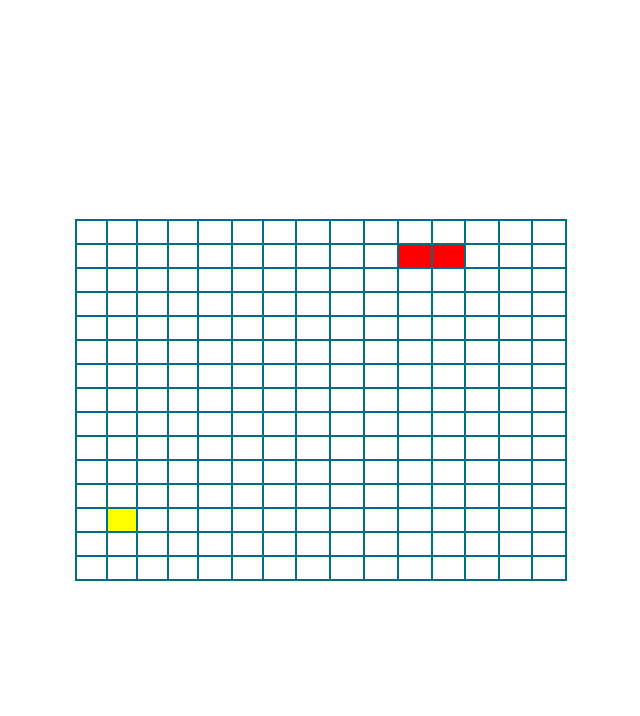
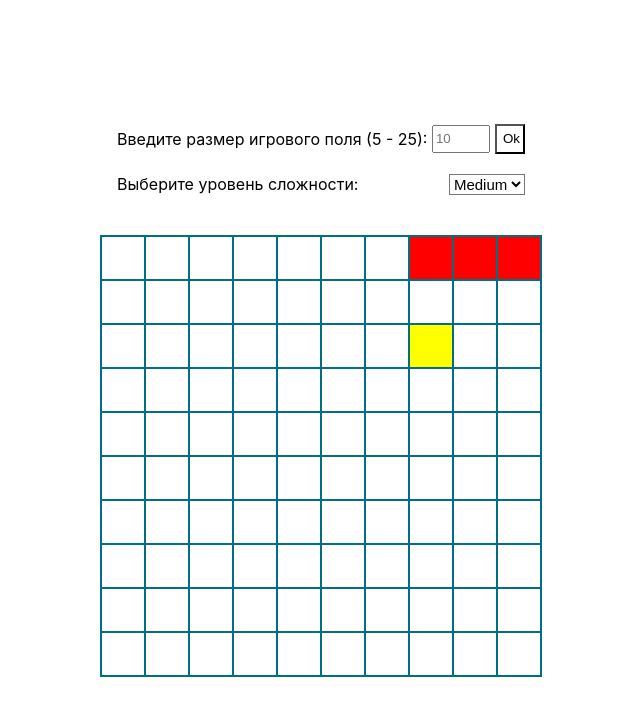
Before and after one commit to VortexRK/Snake, a React (Create React App) app: page / in a window 1280 px wide. Shown: the top 716 px of the page, without its empty margins (319-959 px from the left). Built offline with nearby package versions, Linux system fonts and the light colour scheme.

Commit message:
Add user interface (possibility to change the difficulty level and field size), resize field cells, fix reset function

```diff
--- a/src/Content/Congrats.jsx
+++ b/src/Content/Congrats.jsx
@@ -5,7 +5,7 @@ import styled from 'styled-components'
 const Congrats = props => {
   return (
     <div className={props.className}>
-      <Text>Congratulation!The snake length is {props.length}</Text>
+      <Text>Congratulation! The snake length is {props.length}</Text>
       <Text>Do you want try again?</Text>
       <ButtonWrapper>
         <Button onClick={props.reset}>Yes</Button>
--- a/src/Content/Snake.jsx
+++ b/src/Content/Snake.jsx
@@ -5,41 +5,28 @@ import Congrats from './Congrats'
 
 const Snake = props => {
   const ref = useRef(null)
-  const [snakeHeadPosition, setSnakeHeadPosition] = useState(17)
+  const [snakeHeadPosition, setSnakeHeadPosition] = useState(2)
+  const [inputState, setInputState] = useState('')
+  const [fieldSize, setFieldSize] = useState(10)
   const [isLose, setIsLose] = useState(false)
-  const [delay, setDelay] = useState(500)
+  const [difficulty, setDifficulty] = useState('Medium')
+  const [delay, setDelay] = useState(null)
   const [foodPosition, setFoodPosition] = useState(0)
-  const [snakePosition, setSnakePosition] = useState([16,17])
+  const [snakePosition, setSnakePosition] = useState([1,2])
   const direction = useRef('Right')
-  const fieldSize = useRef(15)
 
   useEffect(() => {
     let pos = 0
-    while (pos === 0 || snakePosition.includes(pos)) {
-      pos = Math.round(Math.random() * (fieldSize.current*fieldSize.current))
+    if (fieldSize * fieldSize === snakePosition.length) {
+      setIsLose(true)
+    } else {
+      while (pos === 0 || snakePosition.includes(pos)) {
+        pos = Math.round(Math.random() * (fieldSize * fieldSize))
+      }
+
+      setDelayBySnakeLength()
+      setFoodPosition(pos)
     }
-
-    switch(snakePosition.length) {
-      case 5:
-        setDelay(400)
-        break
-      case 10:
-        setDelay(300)
-        break
-      case 15:
-        setDelay(250)
-        break
-      case 20:
-        setDelay(200)
-        break
-      case 25:
-        setDelay(150)
-        break
-      case 30:
-        setDelay(100)
-        break
-    }
-    setFoodPosition(pos)
   }, [snakePosition.length])
 
   useEffect(() => {
@@ -54,7 +41,11 @@ const Snake = props => {
     if (snakePosition.slice(0, snakePosition.length - 1).includes(snakeHeadPosition)) {
       setIsLose(true)
     }
-  })
+  }, [snakePosition, snakeHeadPosition])
+
+  useEffect(() => {
+    reset()
+  }, [fieldSize, difficulty])
 
   useEffect(() => {
     window.addEventListener('keydown', keyDown)
@@ -66,7 +57,7 @@ const Snake = props => {
     if (e.code === 'ArrowUp') {
       if (direction.current === 'Down') return
       direction.current = 'Up'
-      move('ArrowUp')
+      move()
     }
 
     if (e.code === 'ArrowDown') {
@@ -89,51 +80,49 @@ const Snake = props => {
   }
 
   function move() {
-    let length = ref.current.children.length
-    const innerLength = ref.current.children[0].children.length
-    const horizontalLine = snakeHeadPosition / innerLength > Math.floor(snakeHeadPosition / innerLength) ? Math.floor(snakeHeadPosition / innerLength) : snakeHeadPosition / innerLength - 1
-    const verticalLine = getVerticalLinePosition(horizontalLine, length, snakeHeadPosition)
+    const horizontalLine = snakeHeadPosition / fieldSize > Math.floor(snakeHeadPosition / fieldSize) ? Math.floor(snakeHeadPosition / fieldSize) : snakeHeadPosition / fieldSize - 1
+    const verticalLine = getVerticalLinePosition(horizontalLine, fieldSize, snakeHeadPosition)
     const copySnakePosition = snakePosition.slice()
     switch (direction.current) {
       case 'Up': {
-        if (innerLength - (innerLength - (verticalLine + 1)) === copySnakePosition.at(-1)) {
-          if (copySnakePosition.at(-1) + (length * innerLength - length) === foodPosition) {
-            copySnakePosition.push(copySnakePosition.at(-1) + (length * innerLength - length))
+        if (fieldSize - (fieldSize - (verticalLine + 1)) === copySnakePosition.at(-1)) {
+          if (copySnakePosition.at(-1) + (fieldSize * fieldSize - fieldSize) === foodPosition) {
+            copySnakePosition.push(copySnakePosition.at(-1) + (fieldSize * fieldSize - fieldSize))
           } else {
             copySnakePosition.shift()
-            copySnakePosition.push(copySnakePosition.at(-1) + (length * innerLength - length))
+            copySnakePosition.push(copySnakePosition.at(-1) + (fieldSize * fieldSize - fieldSize))
           }
-        } else if (copySnakePosition.at(-1) - innerLength === foodPosition) {
-          copySnakePosition.push(copySnakePosition.at(-1) - innerLength)
+        } else if (copySnakePosition.at(-1) - fieldSize === foodPosition) {
+          copySnakePosition.push(copySnakePosition.at(-1) - fieldSize)
         } else {
           copySnakePosition.shift()
-          copySnakePosition.push(copySnakePosition.at(-1) - innerLength)
+          copySnakePosition.push(copySnakePosition.at(-1) - fieldSize)
         }
         break
       }
       case 'Down':{
-        if (length * innerLength - (innerLength - (verticalLine + 1))  === copySnakePosition.at(-1)) {
-          if (copySnakePosition.at(-1) - (length * innerLength - length) === foodPosition) {
-            copySnakePosition.push(copySnakePosition.at(-1) - (length * innerLength - length))
+        if (fieldSize * fieldSize - (fieldSize - (verticalLine + 1))  === copySnakePosition.at(-1)) {
+          if (copySnakePosition.at(-1) - (fieldSize * fieldSize - fieldSize) === foodPosition) {
+            copySnakePosition.push(copySnakePosition.at(-1) - (fieldSize * fieldSize - fieldSize))
           } else {
             copySnakePosition.shift()
-            copySnakePosition.push(copySnakePosition.at(-1) - (length * innerLength - length))
+            copySnakePosition.push(copySnakePosition.at(-1) - (fieldSize * fieldSize - fieldSize))
           }
-        } else if (copySnakePosition.at(-1) + innerLength === foodPosition) {
-          copySnakePosition.push(copySnakePosition.at(-1) + innerLength)
+        } else if (copySnakePosition.at(-1) + fieldSize === foodPosition) {
+          copySnakePosition.push(copySnakePosition.at(-1) + fieldSize)
         } else {
           copySnakePosition.shift()
-          copySnakePosition.push(copySnakePosition.at(-1) + innerLength)
+          copySnakePosition.push(copySnakePosition.at(-1) + fieldSize)
         }
         break
       }
       case 'Left':{
-        if ((horizontalLine + 1) * innerLength - innerLength + 1 === copySnakePosition.at(-1)) {
-          if (copySnakePosition.at(-1) + innerLength - 1 === foodPosition) {
-            copySnakePosition.push(copySnakePosition.at(-1) + innerLength - 1)
+        if ((horizontalLine + 1) * fieldSize - fieldSize + 1 === copySnakePosition.at(-1)) {
+          if (copySnakePosition.at(-1) + fieldSize - 1 === foodPosition) {
+            copySnakePosition.push(copySnakePosition.at(-1) + fieldSize - 1)
           } else {
             copySnakePosition.shift()
-            copySnakePosition.push(copySnakePosition.at(-1) + innerLength - 1)
+            copySnakePosition.push(copySnakePosition.at(-1) + fieldSize - 1)
           }
         } else if (copySnakePosition.at(-1) - 1 === foodPosition) {
           copySnakePosition.push(copySnakePosition.at(-1) - 1)
@@ -144,12 +133,12 @@ const Snake = props => {
         break
       }
       case 'Right':{
-        if ((horizontalLine + 1) * innerLength === copySnakePosition.at(-1)) {
-          if (copySnakePosition.at(-1) - innerLength + 1 === foodPosition) {
-            copySnakePosition.push(copySnakePosition.at(-1) - innerLength + 1)
+        if ((horizontalLine + 1) * fieldSize === copySnakePosition.at(-1)) {
+          if (copySnakePosition.at(-1) - fieldSize + 1 === foodPosition) {
+            copySnakePosition.push(copySnakePosition.at(-1) - fieldSize + 1)
           } else {
             copySnakePosition.shift()
-            copySnakePosition.push(copySnakePosition.at(-1) - innerLength + 1)
+            copySnakePosition.push(copySnakePosition.at(-1) - fieldSize + 1)
           }
         } else if (copySnakePosition.at(-1) + 1 === foodPosition) {
             copySnakePosition.push(copySnakePosition.at(-1) + 1)
@@ -159,6 +148,8 @@ const Snake = props => {
         }
         break
       }
+      default:
+        break
     }
     setSnakeHeadPosition(copySnakePosition.at(-1))
     setSnakePosition(copySnakePosition)
@@ -172,16 +163,133 @@ const Snake = props => {
   }
 
   function reset() {
-    setSnakeHeadPosition(17)
+    setSnakeHeadPosition(2)
     setIsLose(false)
-    setDelay(500)
-    setFoodPosition(0)
-    setSnakePosition([16,17])
+    switch(difficulty) {
+      case 'Easy':
+        setDelay(500)
+        break
+      case 'Medium':
+        setDelay(300)
+        break
+      case 'Hard':
+        setDelay(150)
+        break
+      default:
+        break
+    }
+
+    if(snakePosition.length > 2) setFoodPosition(0)
+    else setFoodPosition(7)
+
+    setSnakePosition([1,2])
     direction.current = 'Right'
+  }
+
+  function handleInput(e) {
+    const num = parseInt(e.target.value)
+    if (!isNaN(num)) {
+      setInputState(num)
+    } else {
+      setInputState('')
+    }
+  }
+
+  function handleClick() {
+    if(inputState >= 5 && inputState <= 25) {
+      setFieldSize(inputState)
+    }
+  }
+
+  function handleSelect(e) {
+    setDifficulty(e.target.value)
+    document.activeElement.blur()
+  }
+
+  function setDelayBySnakeLength() {
+    if (difficulty === 'Easy') {
+      switch(snakePosition.length) {
+        case 2:
+          setDelay(500)
+          break
+        case 5:
+          setDelay(400)
+          break
+        case 10:
+          setDelay(300)
+          break
+        case 20:
+          setDelay(200)
+          break
+        case 25:
+          setDelay(175)
+          break
+        case 40:
+          setDelay(150)
+          break
+        default:
+          break
+      }
+    } else if (difficulty === 'Medium') {
+      switch(snakePosition.length) {
+        case 2:
+          setDelay(300)
+          break
+        case 5:
+          setDelay(250)
+          break
+        case 10:
+          setDelay(200)
+          break
+        case 15:
+          setDelay(175)
+          break
+        case 20:
+          setDelay(135)
+          break
+        case 40:
+          setDelay(100)
+          break
+        default:
+          break
+      }
+    } else {
+      switch(snakePosition.length) {
+        case 2:
+          setDelay(150)
+          break
+        case 7:
+          setDelay(100)
+          break
+        case 15:
+          setDelay(75)
+          break
+        case 25:
+          setDelay(50)
+          break
+        default:
+          break
+      }
+    }
   }
 
   return (
     <div className={props.className}>
+      <ControlsWrapper>
+        <Wrapper>
+          <label name='size'>Введите размер игрового поля (5 - 25):&nbsp;</label>
+          <Input type='text' name='size' placeholder={fieldSize} onChange={e => handleInput(e)}/>
+          <Button type='button' onClick={handleClick} value='Ok'></Button>
+        </Wrapper>
+        <Wrapper>
+          <label name='difficulty'>Выберите уровень сложности:&nbsp;</label>
+          <Select name='difficulty' value={difficulty} onChange={e => handleSelect(e)}>
+            <option value='Easy'>Easy</option>
+            <option value='Medium'>Medium</option>
+            <option value='Hard'>Hard</option>
+          </Select>
+        </Wrapper>
+      </ControlsWrapper>
       {isLose
         ? <Congrats reset={reset} length={snakePosition.length}/>
         : null
@@ -189,9 +297,9 @@ const Snake = props => {
       <Container>
         <Table  >
           <tbody ref={ref}>
-            {Array.from({length: fieldSize.current}, (tr, index) => <TR key={index}>
-              {Array.from({length: fieldSize.current}, (td, TdIndex) => <TD key={index * fieldSize.current + TdIndex} snakePosition={snakePosition} foodPosition={foodPosition} pos={index * fieldSize.current + TdIndex + 1}> {index * fieldSize.current + TdIndex + 1} </TD> )}
-            </TR>) }
+            {Array.from({length: fieldSize}, (tr, TrIndex) => <TR key={TrIndex}>
+              {Array.from({length: fieldSize}, (td, TdIndex) => <TD key={TrIndex * fieldSize + TdIndex} snakePosition={snakePosition} foodPosition={foodPosition} pos={TrIndex * fieldSize + TdIndex + 1} fieldSize={fieldSize}> {TrIndex * fieldSize + TdIndex + 1} </TD> )}
+            </TR> )}
           </tbody>
         </Table>
       </Container>
@@ -203,6 +311,45 @@ Snake.propTypes = {
     className: PropTypes.string,
 }
 
+const ControlsWrapper = styled.div`
+  display: flex;
+  flex-direction: column;
+  margin-bottom: 20px;
+  justify-content: center;
+  align-items: space-between;
+`
+
+const Wrapper = styled.div`
+  display: flex;
+  margin-bottom: 20px;
+  justify-content: space-between;
+  align-items: center;
+`
+
+const Select = styled.select`
+  background-color: #fff;
+  font-size: 15px;
+`
+
+const Input = styled.input`
+  width: 50px;
+  height: 22px;
+`
+
+const Button = styled.input`
+  width: 30px;
+  height: 30px;
+  margin-left: 5px;
+  display: flex;
+  justify-content: center;
+  align-items: center;
+  background-color: #fff;
+  cursor: pointer;
+  &:hover {
+    background-color: #d8d8d8;
+  }
+`
+
 const Table = styled.table`
   width: 100%;
   height: 100%;
@@ -212,8 +359,8 @@ const TR = styled.tr`
 `
 
 const TD = styled.td`
-  width: 5px;
-  height: 5px;
+  width: ${props => props.fieldSize <=10 ? '40px' : '25px'};
+  height: ${props => props.fieldSize <=10 ? '40px' : '25px'};
   background-color: ${props => props.snakePosition.includes(props.pos) ? 'red' : props.foodPosition === props.pos ? 'yellow' : 'white'};
   color: rgba(0,0,0,0);
 `
@@ -223,8 +370,9 @@ const Container = styled.div`
 `
 
 export default styled(Snake)`
-height: 100%;
+  height: 100%;
   display: flex;
+  flex-direction: column;
   justify-content: center;
   align-items: center;
   position: relative;
```
